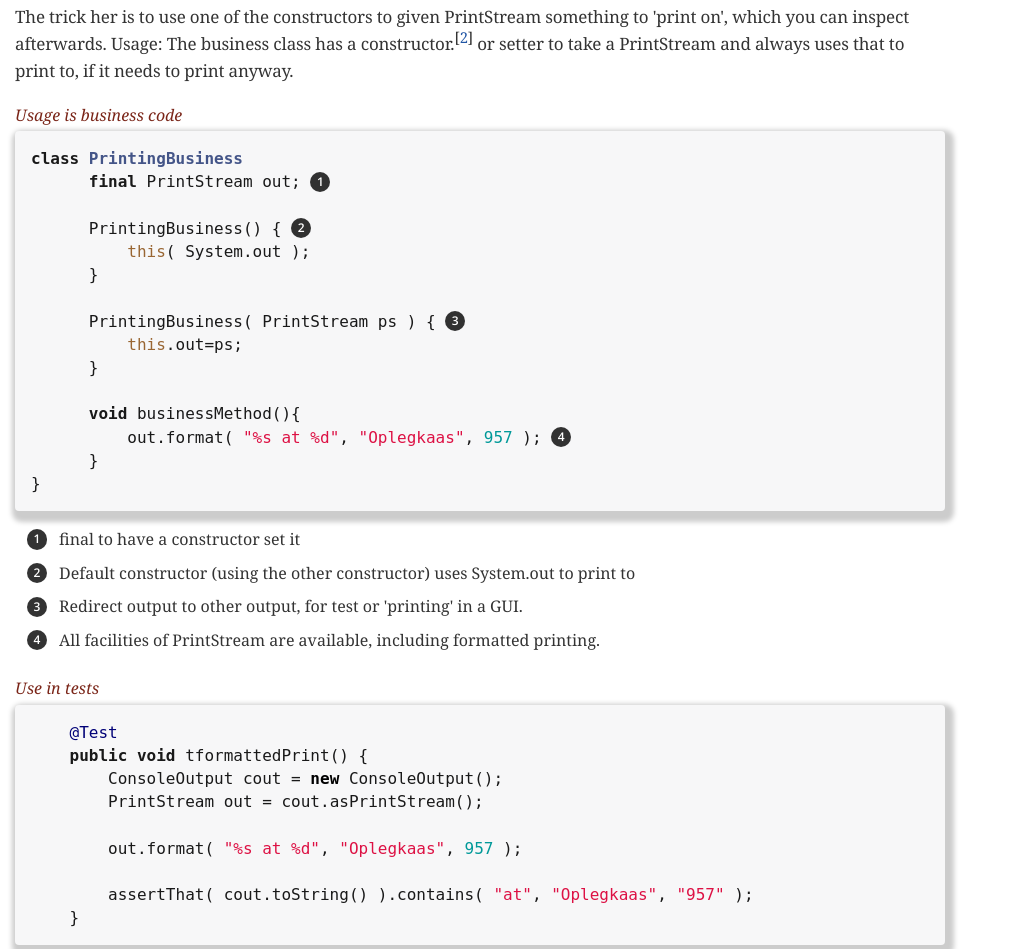
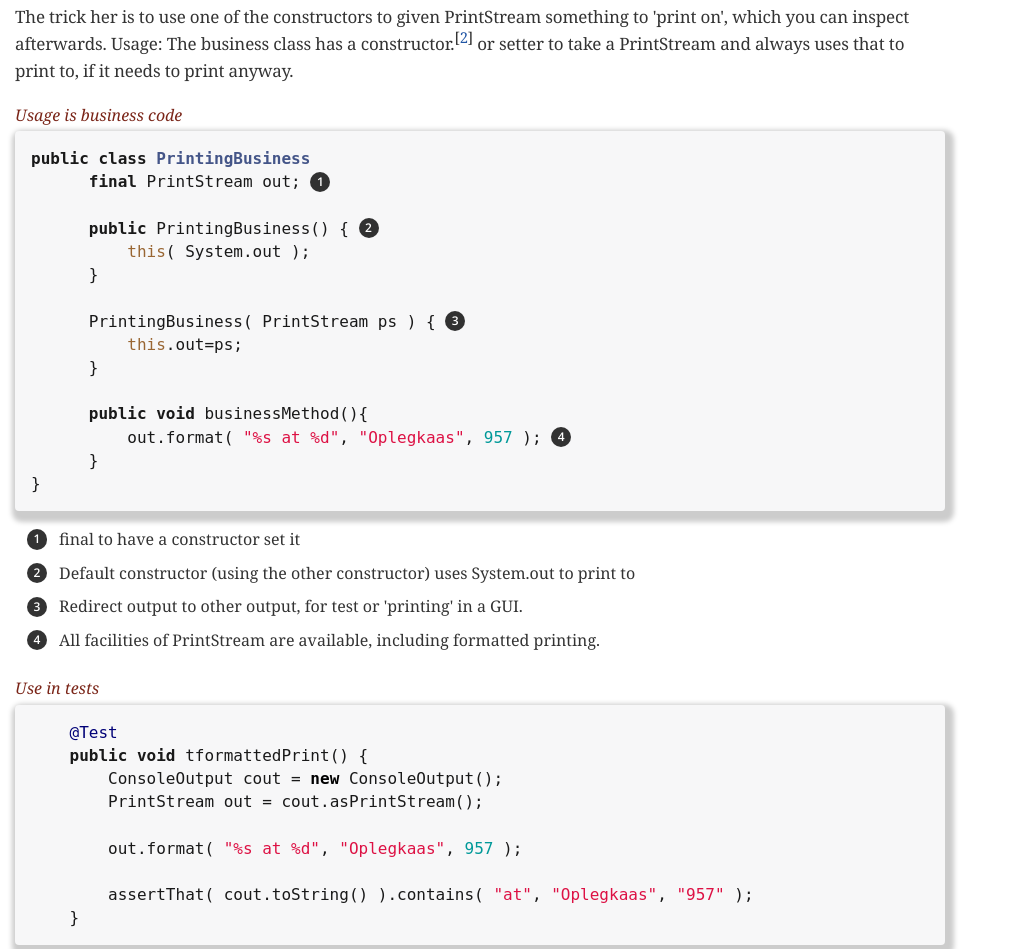
Before and after one commit to testfirstj/testfirstj.github.io, a plain HTML site: page docs/week03.html in a window 1280 px wide. Shown: the part 4966-5915 px from the top of the page, without its empty margins (0-1009 px from the left). Drawn offline with nearby package versions, Linux system fonts and the light colour scheme; some packages are replaced by stand-ins of ours; a web font is replaced by a local one.

Commit message:
applied  visibility to show public use

```diff
--- a/docs/week03.html
+++ b/docs/week03.html
@@ -371,10 +371,10 @@ it needs to print anyway.</p>
 <div class="listingblock">
 <div class="title">Usage is business code</div>
 <div class="content">
-<pre class="CodeRay highlight"><code data-lang="java"><span class="type">class</span> <span class="class">PrintingBusiness</span>
+<pre class="CodeRay highlight"><code data-lang="java"><span class="directive">public</span> <span class="type">class</span> <span class="class">PrintingBusiness</span>
       <span class="directive">final</span> <span class="predefined-type">PrintStream</span> out; <i class="conum" data-value="1"></i><b>(1)</b>
 
-      PrintingBusiness() { <i class="conum" data-value="2"></i><b>(2)</b>
+      <span class="directive">public</span> PrintingBusiness() { <i class="conum" data-value="2"></i><b>(2)</b>
           <span class="local-variable">this</span>( <span class="predefined-type">System</span>.out );
       }
 
@@ -382,7 +382,7 @@ it needs to print anyway.</p>
           <span class="local-variable">this</span>.out=ps;
       }
 
-      <span class="type">void</span> businessMethod(){
+      <span class="directive">public</span> <span class="type">void</span> businessMethod(){
           out.format( <span class="string"><span class="delimiter">&quot;</span><span class="content">%s at %d</span><span class="delimiter">&quot;</span></span>, <span class="string"><span class="delimiter">&quot;</span><span class="content">Oplegkaas</span><span class="delimiter">&quot;</span></span>, <span class="integer">957</span> ); <i class="conum" data-value="4"></i><b>(4)</b>
       }
 }</code></pre>
```
Also changed, not shown: 1 other file.
